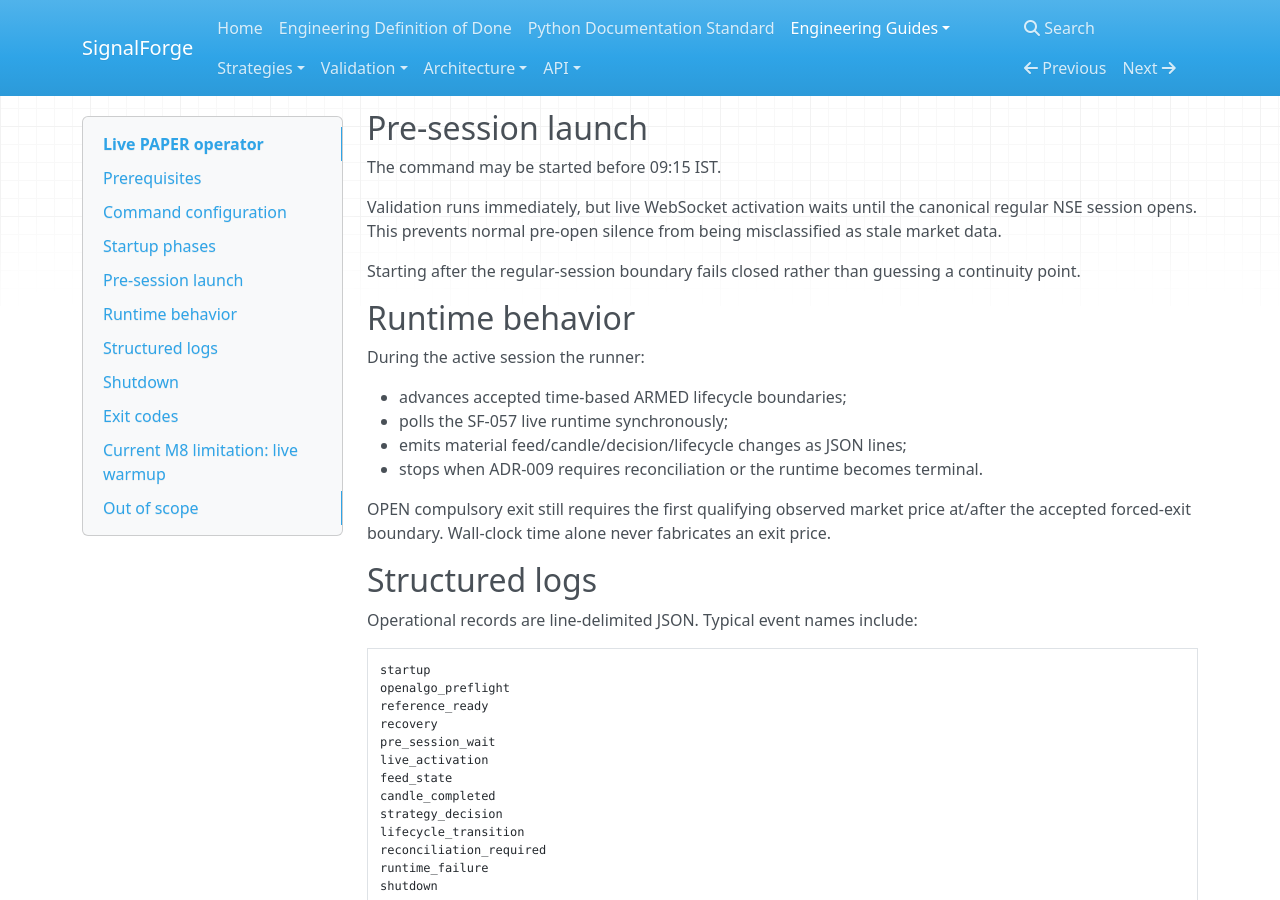
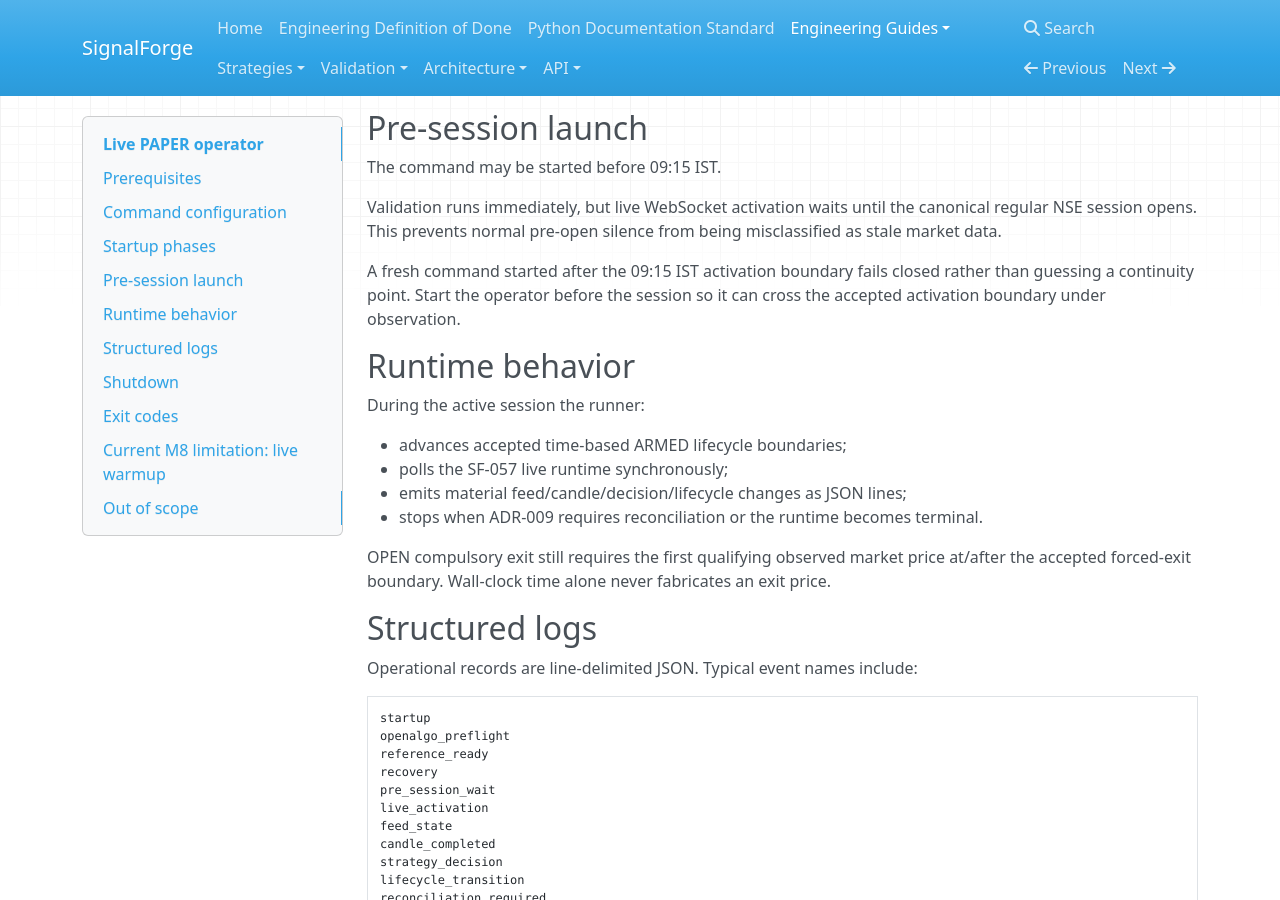
Before and after one commit to harishkamathuk/signalforge, an MkDocs documentation site: the page built from docs/live-paper-operations.md, in a window 1280 px wide and 900 px high, scrolled down 1337 px. Built offline with MkDocs 1.6.1, drawn with Linux system fonts in a browser that asks for light colours; nearby versions of some CDN libraries.

Commit message:
SF-058: document fail-closed mid-session startup

```diff
--- a/docs/live-paper-operations.md
+++ b/docs/live-paper-operations.md
@@ -73,7 +73,7 @@ The command may be started before 09:15 IST.
 Validation runs immediately, but live WebSocket activation waits until the canonical regular NSE
 session opens. This prevents normal pre-open silence from being misclassified as stale market data.
 
-Starting after the regular-session boundary fails closed rather than guessing a continuity point.
+A fresh command started after the 09:15 IST activation boundary fails closed rather than guessing a continuity point. Start the operator before the session so it can cross the accepted activation boundary under observation.
 
 ## Runtime behavior
 
```
